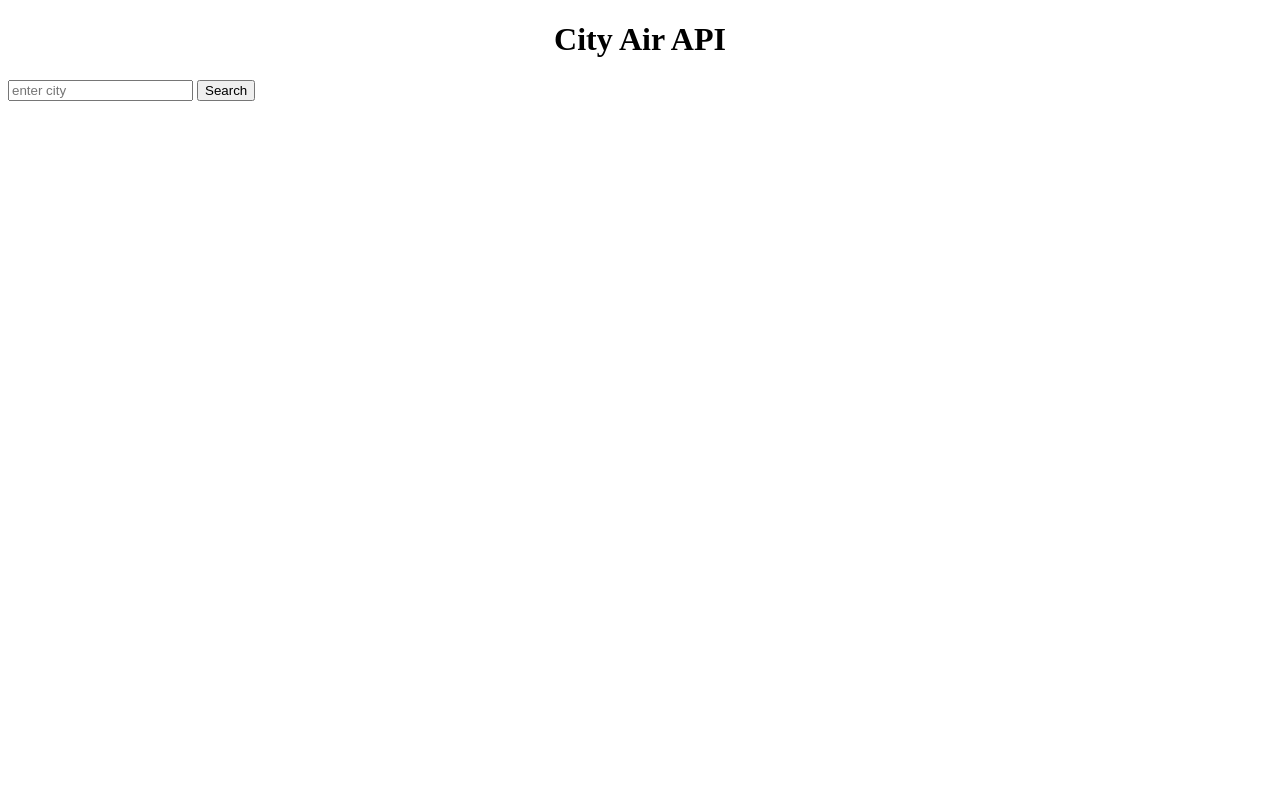
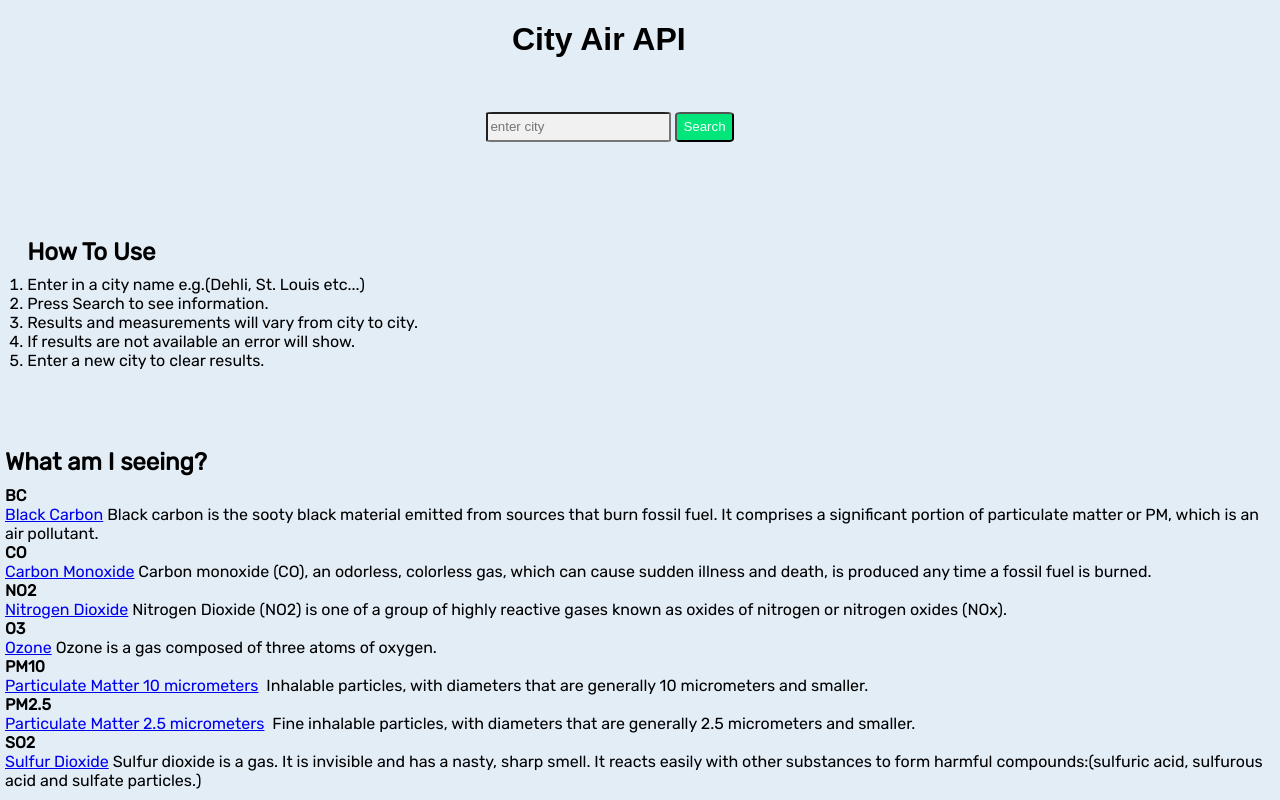
Before and after one commit to ddlufcy/API-Project, a plain HTML site: page public/index.html in a window 1280 px wide. Drawn offline with nearby package versions, Linux system fonts and the light colour scheme; a web font is replaced by a local one.

Commit message:
final version

```diff
--- a/public/api2.css
+++ b/public/api2.css
@@ -1,7 +1,94 @@
+
+body{
+    margin:0;
+    background-color: #c1d9ec77;
+}
 h1{
-    text-align: center;
+    margin-left: 40vw;
+    font-family: 'Coda', sans-serif;
 }
+/* Search Area */
 .searchBar{
     display: inline-block;
-    margin: auto;
+    margin-top: 2em;
+    margin-left: 38vw;
+
 }
+#searchInput{
+    height: 1.8em;
+    background-color: rgb(241, 241, 241);
+    color: #000;
+    border-radius: 4%;
+}
+#searchInput:focus{
+    transition: all 1s ease-in-out;
+    border:solid 3px #09f;
+    outline:solid rgba(0, 174, 255, 0.349) 1px;
+}
+#info{
+    margin:0;
+}
+button{
+    height: 2.2em;
+    color: rgb(255, 255, 255);
+    background-color: rgb(0, 230, 122);
+    border-radius: 10%;
+}
+button:focus{
+    background-color:#09f;
+}
+#results{
+    z-index: 10;
+    border-radius: 10%;
+    /* margin-left: 30.5vw; */
+    margin-top: 1.5em;
+    margin-left: 0;
+    padding-left: 0;
+    width :90vw;
+    text-align: center;
+
+}
+a:visited{
+    color: red;
+}
+
+ul li{
+    font-family: 'Rubik', sans-serif;
+    list-style: none;
+    font-size: 19px;
+    padding: .3em;
+    background-color: rgba(187, 187, 187, 0.384);
+}
+/* Instructions */
+ol{
+    margin-left: -.8em;
+    /* margin-left: 31.5vw; */
+    margin-top: -1.4em;
+    list-style-type: numeric;
+    position: fixed;
+    top: 30vh;
+    font-family: 'Rubik', sans-serif;
+}
+/* Legend */
+.legend{
+position: fixed;
+bottom: 10px;
+padding-left: 5px;
+font-family: 'Rubik', sans-serif;
+}
+h2:first-of-type{
+    margin-bottom: .4em;
+}
+#bottomH2{
+    margin-bottom: .4em;
+}
+h3{
+    margin:0;
+}
+h4{
+    display: block;
+    margin:0;
+}
+p{
+    display: inline;
+}
--- a/public/index.html
+++ b/public/index.html
@@ -6,28 +6,59 @@
     <meta name="viewport" content="width=device-width, initial-scale=1.0">
     <meta http-equiv="X-UA-Compatible" content="ie=edge">
     <link href="api2.css" rel="stylesheet">
+    <link href="https://fonts.googleapis.com/css?family=Coda|Rubik&display=swap" rel="stylesheet">
+    <link rel="stylesheet" href="https://cdnjs.cloudflare.com/ajax/libs/animate.css/3.7.2/animate.min.css">
     <title>API</title>
 </head>
 
 <body>
+
     <h1>City Air API</h1>
     <!-- <button id="getData">Search</button> -->
     <form id="getInfo">
         <div class="searchBar">
+            <!-- <img src="icons8-help-24.png"> -->
             <input type="text" id="searchInput" placeholder="enter city">
 
             <button class="submit">Search</button>
         </div>
     </form>
-    <div id="results">
+    <!-- Results -->
+    <div id="results" >
         <p id="error"></p>
-        <ul id="info">
+        <ul id="info"class="animated rollIn">
 
 
         </ul>
     </div>
+    <!-- How to Use -->
 
-
+    <ol title="How To Use">
+        <h2>How To Use</h2>
+        <li>Enter in a city name e.g.(Dehli, St. Louis etc...)</li>
+        <li>Press Search to see information.</li>
+        <li>Results and measurements will vary from city to city.</li>
+        <li>If results are not available an error will show.</li>
+        <li>Enter a new city to clear results.</li>
+    </ol>
+    <!-- Legend -->
+    <div class="legend">
+        <h2 id="bottomH2">What am I seeing?</h2>
+        <h4>BC</h4>
+        <a href="https://www.epa.gov/air-research/black-carbon-research"><p>Black Carbon</p></a>&nbsp;<p>Black carbon is the sooty black material emitted from sources that burn fossil fuel. It comprises a significant portion of particulate matter or PM, which is an air pollutant.</p>
+        <h4>CO</h4>
+        <a href="https://www.cdc.gov/co/faqs.htm"><p>Carbon Monoxide</p></a>&nbsp;<p>Carbon monoxide (CO), an odorless, colorless gas, which can cause sudden illness and death, is produced any time a fossil fuel is burned.</p>
+        <h4>NO2</h4>
+        <a href="https://www.greenfacts.org/en/nitrogen-dioxide-no2/"><p>Nitrogen Dioxide</p></a>&nbsp;<p>Nitrogen Dioxide (NO2) is one of a group of highly reactive gases known as oxides of nitrogen or nitrogen oxides (NOx).</p>
+        <h4>O3</h4>
+        <a href="https://airnow.gov/index.cfm?action=aqibasics.ozone"><p>Ozone</p></a>&nbsp;<p>Ozone is a gas composed of three atoms of oxygen. </p>
+        <h4>PM10</h4>
+        <a href="https://airnow.gov/index.cfm?action=aqibasics.particle"><p>Particulate Matter 10 micrometers</p></a>&nbsp;<p> Inhalable particles, with diameters that are generally 10 micrometers and smaller.</p>
+        <h4>PM2.5</h4>
+        <a href="https://www.epa.gov/pm-pollution/particulate-matter-pm-basics"><p>Particulate Matter 2.5 micrometers</p></a>&nbsp;<p> Fine inhalable particles, with diameters that are generally 2.5 micrometers and smaller.</p>
+        <h4>SO2</h4>
+        <a href="https://www.epa.gov/so2-pollution/sulfur-dioxide-basics"><p>Sulfur Dioxide</p></a>&nbsp;<p>Sulfur dioxide is a gas. It is invisible and has a nasty, sharp smell. It reacts easily with other substances to form harmful compounds:(sulfuric acid, sulfurous acid and sulfate particles.)</p>
+    </div>
 
     <script type="text/javascript" src="api2.js"></script>
 </body>
```
Also changed, not shown: public/fog.png (added), public/icons8-help-24.png (added).
